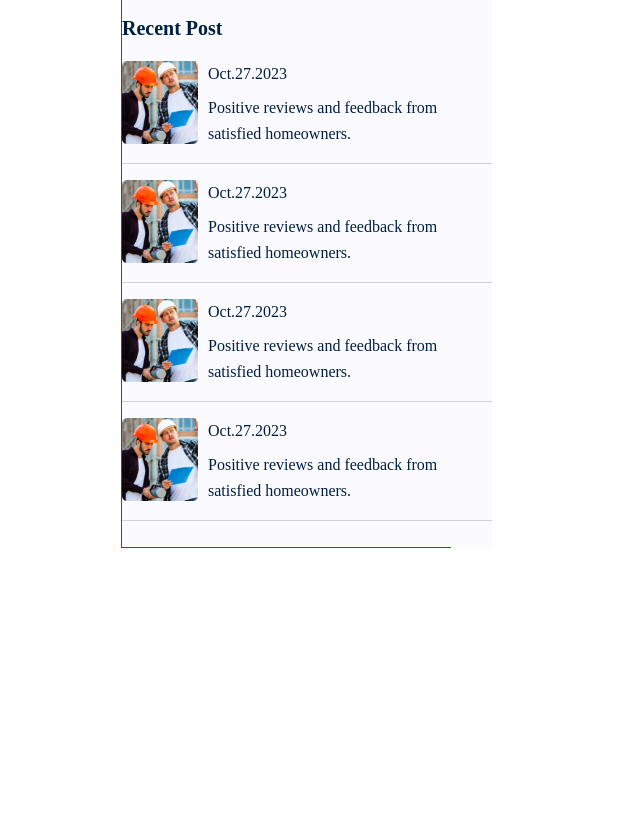
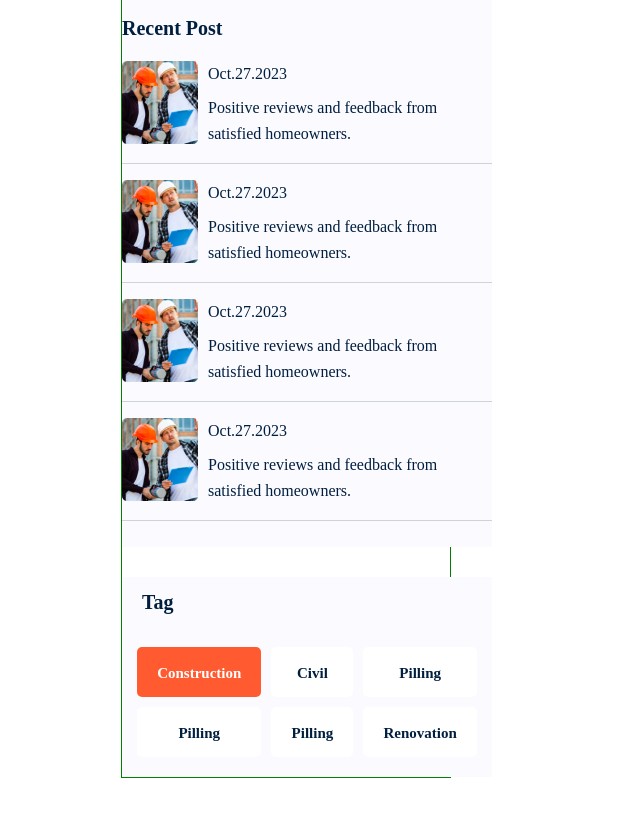
Before and after one commit to Ahad188/Day-six, a plain HTML site: page index3.html in a window 1280 px wide. Shown: the part 1383-2200 px from the top of the page, without its empty margins (0-640 px from the left). Before the commit the page ends 2040 px from the top, so only its background shows below. Drawn offline with Linux system fonts and the light colour scheme; files whose address does not match are found by name.

Commit message:
tag list done

```diff
--- a/Scss/page/_index3.scss
+++ b/Scss/page/_index3.scss
@@ -153,11 +153,56 @@
                }
 
           }
-           .hr{
+          .hr{
                width: 100%;
                height: 1px ;
                color: #435970;
-           }
+          }
+          .tag-post{
+               margin-top: 30px;
+               background: #FAFAFF;
+               .tag-h3{
+                    @include heading;
+                    padding: 10px 20px;
+               }
+               .tag-content{
+                    display:grid;
+                    grid-template-columns: repeat(3,auto);
+                    grid-gap: 10px;
+                    padding: 20px 15px;
+
+                    button{
+                         background: #FFFFFF;
+                         border-radius: 5px;
+                         outline: none;
+                         border: none;
+                         height: 50px;
+                         transition: all 0.4s ease-in-out;
+                         a{
+                         font-family: 'Space Grotesk';
+                         font-weight: 700;
+                         font-size: 15px;
+                         line-height: 20px;
+                         color: #001F3F;
+                         padding: 10px 20px;
+                         transition: all 0.4s ease-in-out;
+                         }
+                         &:hover{
+                              background: #FF5A30;
+
+                         }
+                         &:hover a{
+                              color: #FFF;
+                         }
+                         &:first-child{
+                              background: #FF5A30;
+                              a{
+                                   color: #FFF;
+                              }
+                         }
+                    }
+               }
+          }
      }
 
 
--- a/index3.html
+++ b/index3.html
@@ -152,6 +152,18 @@
                     </div>
                     <hr class="hr">
                   </div>
+                  <!-- Tag -->
+                  <div class="tag-post">
+                    <div class="tag-h3">Tag</div>
+                    <div class="tag-content">
+                         <button><a href="#">Construction</a></button>
+                         <button><a href="#">Civil</a></button>
+                         <button><a href="#">Pilling</a></button>
+                         <button><a href="#">Pilling</a></button>
+                         <button><a href="#">Pilling</a></button>
+                         <button><a href="#">Renovation</a></button>
+                    </div>
+                  </div>
                 </div>
               </div>
             </div>
```
Also changed, not shown: css/style.css, 1 other file.
